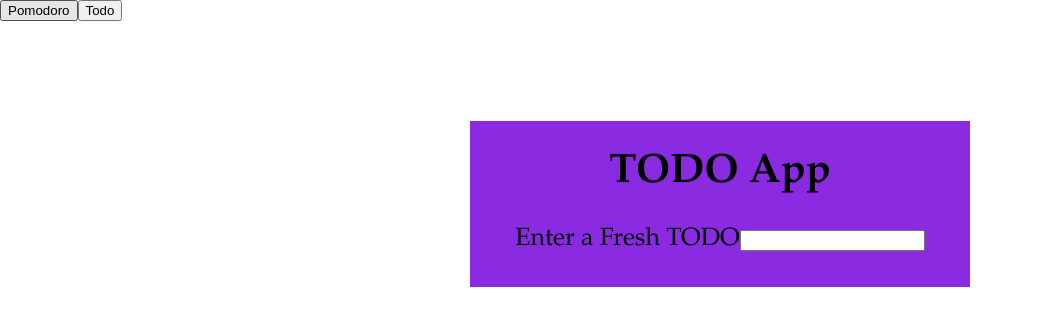
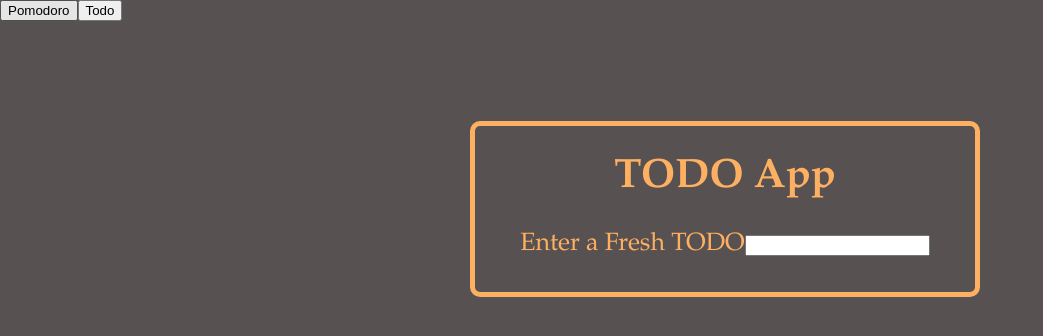
Before and after one commit to shanurwt/react-todo, a React (Create React App) app: page / in a window 1280 px wide. Shown: the top 336 px of the page, without its empty margins (0-1043 px from the left). Built offline with nearby package versions, Linux system fonts and the light colour scheme.

Commit message:
todo css

```diff
--- a/src/index.css
+++ b/src/index.css
@@ -3,6 +3,8 @@ body {
   font-family: zillaslab, palatino, "Palatino Linotype", serif;
   -webkit-font-smoothing: antialiased;
   -moz-osx-font-smoothing: grayscale;
+  color: #feb062;
+  background-color: #575151;
 }
 .head {
   font-size: 41px;
@@ -10,8 +12,6 @@ body {
 .container {
   margin-left: 470px;
   margin-top: 100px;
-  /* border: 3px solid black; */
-  /* background-color: bisque; */
   display: flex;
   flex-direction: column;
   align-items: center;
@@ -21,27 +21,16 @@ body {
 
 .form {
   font-size: 25px;
-  /* background-color: bisque; */
 }
 
-.list {
-  /* margin-left: -100px; */
-  /* border: 3px solid black; */
-  /* background-color: aqua; */
-}
 .l-items {
   font-size: 28px;
   height: auto;
   width: 300px;
   margin-top: 10px;
 }
-.done {
-  text-decoration: line-through;
+
+.container {
+  border: 5px solid #feb062;
+  border-radius: 10px;
 }
-.sec {
-  background-color: blueviolet;
-  border: 4px solid;
-}
-.container {
-  background-color: blueviolet;
-}
```
